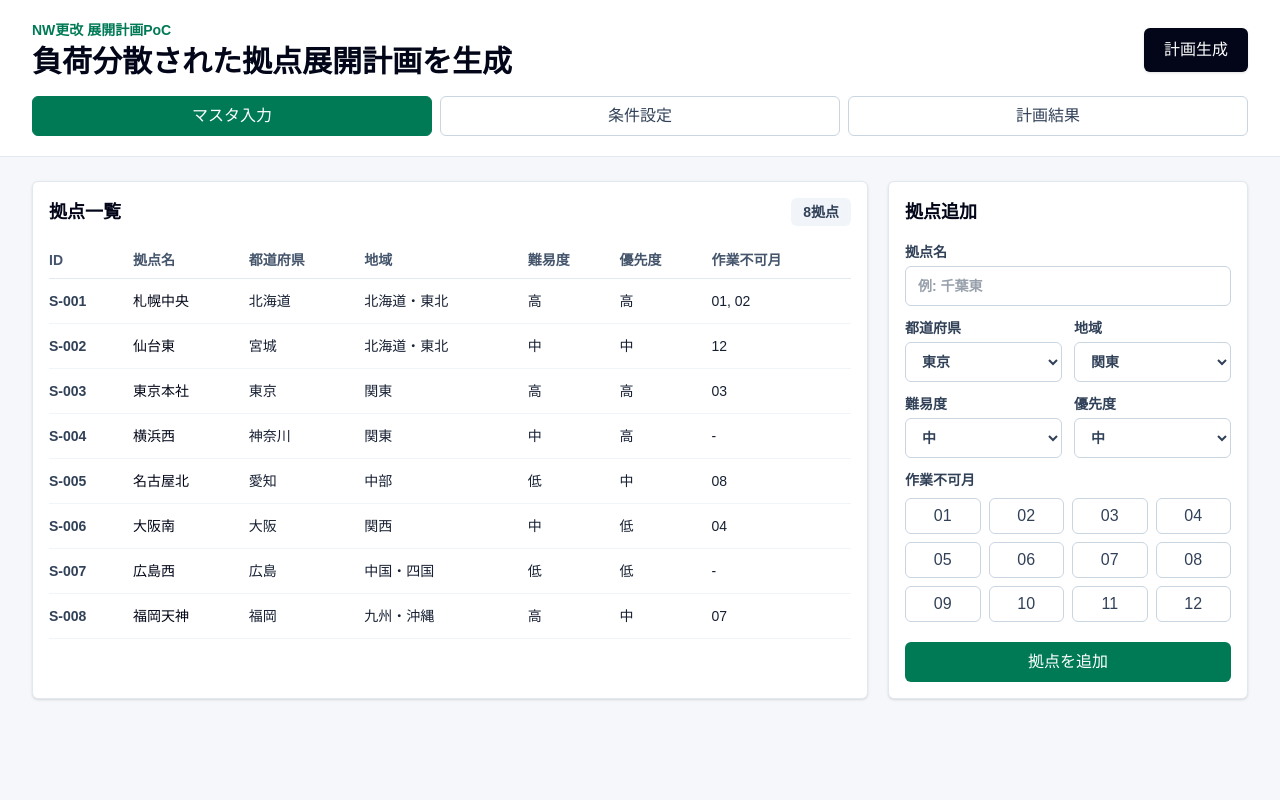
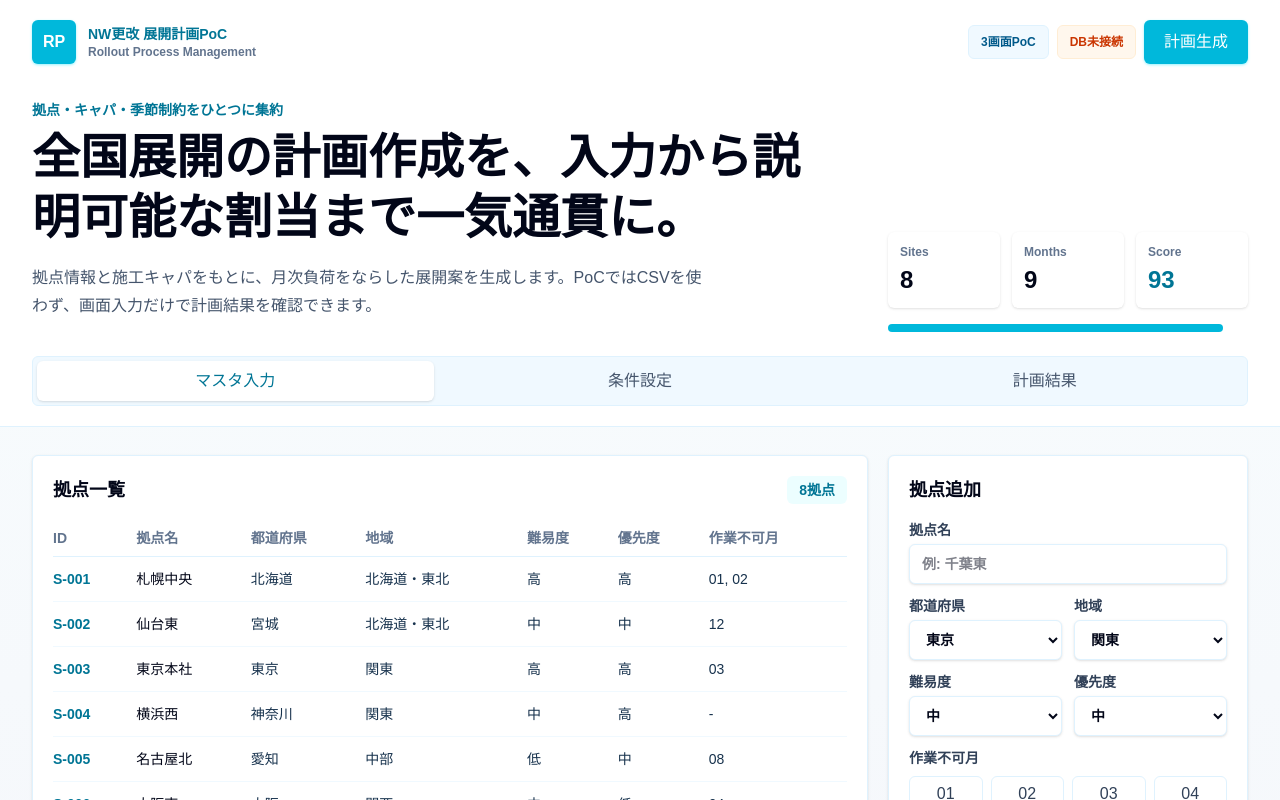
Before and after one commit to tatashir/bs-poc, a Next.js app: page / in a window 1280 px wide. Shown: the top 800 px of the page. Built offline with nearby package versions, Linux system fonts and the light colour scheme.

Commit message:
feat: update layout and styles for NW rollout planner PoC

```diff
--- a/app/globals.css
+++ b/app/globals.css
@@ -6,8 +6,9 @@
 
 body {
   margin: 0;
-  background: #f5f7fb;
-  color: #172033;
+  background:
+    linear-gradient(180deg, #eefaff 0, #f7fbfd 360px, #f5f7fb 100%);
+  color: #17324d;
   font-family:
     Arial,
     "Hiragino Kaku Gothic ProN",
@@ -21,3 +22,15 @@ input,
 select {
   font: inherit;
 }
+
+input,
+select {
+  background: #ffffff;
+}
+
+input:focus,
+select:focus,
+button:focus-visible {
+  outline: 3px solid rgba(33, 190, 214, 0.24);
+  outline-offset: 2px;
+}
--- a/app/page.tsx
+++ b/app/page.tsx
@@ -222,22 +222,67 @@ export default function Home() {
 
   return (
     <main className="min-h-screen">
-      <header className="border-b border-slate-200 bg-white">
-        <div className="mx-auto flex max-w-7xl flex-col gap-4 px-4 py-5 sm:px-6 lg:px-8">
+      <header className="border-b border-sky-100 bg-white/95 backdrop-blur">
+        <div className="mx-auto flex max-w-7xl flex-col gap-6 px-4 py-5 sm:px-6 lg:px-8">
           <div className="flex flex-col justify-between gap-4 lg:flex-row lg:items-center">
+            <div className="flex items-center gap-3">
+              <div className="grid h-11 w-11 place-items-center rounded-md bg-cyan-500 text-base font-black text-white shadow-sm shadow-cyan-200">
+                RP
+              </div>
               <div>
-              <p className="text-sm font-semibold text-emerald-700">NW更改 展開計画PoC</p>
-              <h1 className="mt-1 text-2xl font-bold text-slate-950 sm:text-3xl">負荷分散された拠点展開計画を生成</h1>
+                <p className="text-sm font-bold text-cyan-700">NW更改 展開計画PoC</p>
+                <p className="text-xs font-semibold text-slate-500">Rollout Process Management</p>
               </div>
+            </div>
+            <div className="flex flex-wrap items-center gap-2">
+              <span className="rounded-md border border-sky-100 bg-sky-50 px-3 py-2 text-xs font-bold text-sky-800">
+                3画面PoC
+              </span>
+              <span className="rounded-md border border-orange-100 bg-orange-50 px-3 py-2 text-xs font-bold text-orange-700">
+                DB未接続
+              </span>
               <button
                 type="button"
                 onClick={runPlanner}
-              className="h-11 rounded-md bg-slate-950 px-5 text-sm font-semibold text-white shadow-sm hover:bg-slate-800"
+                className="h-11 rounded-md bg-cyan-500 px-5 text-sm font-bold text-white shadow-sm shadow-cyan-200 hover:bg-cyan-600"
               >
                 計画生成
               </button>
             </div>
-          <nav className="grid gap-2 sm:grid-cols-3" aria-label="画面切替">
+          </div>
+
+          <div className="grid gap-5 lg:grid-cols-[minmax(0,1fr)_360px] lg:items-end">
+            <div className="py-3">
+              <p className="text-sm font-bold text-cyan-700">拠点・キャパ・季節制約をひとつに集約</p>
+              <h1 className="mt-2 max-w-3xl text-3xl font-black leading-tight text-slate-950 sm:text-5xl">
+                全国展開の計画作成を、入力から説明可能な割当まで一気通貫に。
+              </h1>
+              <p className="mt-4 max-w-2xl text-sm leading-7 text-slate-600 sm:text-base">
+                拠点情報と施工キャパをもとに、月次負荷をならした展開案を生成します。PoCではCSVを使わず、画面入力だけで計画結果を確認できます。
+              </p>
+            </div>
+            <div>
+              <div className="grid grid-cols-3 gap-3">
+                <div className="rounded-md bg-white p-3 shadow-sm">
+                  <p className="text-xs font-bold text-slate-500">Sites</p>
+                  <p className="mt-1 text-2xl font-black text-slate-950">{sites.length}</p>
+                </div>
+                <div className="rounded-md bg-white p-3 shadow-sm">
+                  <p className="text-xs font-bold text-slate-500">Months</p>
+                  <p className="mt-1 text-2xl font-black text-slate-950">{months.length}</p>
+                </div>
+                <div className="rounded-md bg-white p-3 shadow-sm">
+                  <p className="text-xs font-bold text-slate-500">Score</p>
+                  <p className="mt-1 text-2xl font-black text-cyan-700">{plan?.plan.score ?? "-"}</p>
+                </div>
+              </div>
+              <div className="mt-4 h-2 rounded-full bg-white">
+                <div className="h-2 rounded-full bg-cyan-500" style={{ width: `${plan?.plan.score ?? 0}%` }} />
+              </div>
+            </div>
+          </div>
+
+          <nav className="grid gap-2 rounded-md border border-sky-100 bg-sky-50 p-1 sm:grid-cols-3" aria-label="画面切替">
             {[
               ["master", "マスタ入力"],
               ["settings", "条件設定"],
@@ -247,10 +292,10 @@ export default function Home() {
                 key={key}
                 type="button"
                 onClick={() => setActiveView(key as "master" | "settings" | "result")}
-                className={`h-10 rounded-md border px-3 text-sm font-semibold ${
+                className={`h-10 rounded-md px-3 text-sm font-bold transition ${
                   activeView === key
-                    ? "border-emerald-700 bg-emerald-700 text-white"
-                    : "border-slate-300 bg-white text-slate-700 hover:bg-slate-50"
+                    ? "bg-white text-cyan-700 shadow-sm"
+                    : "text-slate-600 hover:bg-white/70 hover:text-slate-950"
                 }`}
               >
                 {label}
@@ -260,18 +305,18 @@ export default function Home() {
         </div>
       </header>
 
-      <div className="mx-auto max-w-7xl px-4 py-6 sm:px-6 lg:px-8">
+      <div className="mx-auto max-w-7xl px-4 py-7 sm:px-6 lg:px-8">
         {activeView === "master" && (
           <section className="grid gap-5 lg:grid-cols-[minmax(0,1fr)_360px]">
-            <div className="rounded-md border border-slate-200 bg-white p-4 shadow-sm">
+            <div className="rounded-md border border-sky-100 bg-white p-5 shadow-sm">
               <div className="mb-4 flex items-center justify-between gap-3">
                 <h2 className="text-lg font-bold text-slate-950">拠点一覧</h2>
-                <span className="rounded-md bg-slate-100 px-3 py-1 text-sm font-semibold text-slate-700">{sites.length}拠点</span>
+                <span className="rounded-md bg-cyan-50 px-3 py-1 text-sm font-bold text-cyan-700">{sites.length}拠点</span>
               </div>
               <div className="overflow-x-auto">
                 <table className="w-full min-w-[760px] border-collapse text-left text-sm">
                   <thead>
-                    <tr className="border-b border-slate-200 text-slate-600">
+                    <tr className="border-b border-sky-100 text-slate-500">
                       <th className="py-2 pr-3">ID</th>
                       <th className="py-2 pr-3">拠点名</th>
                       <th className="py-2 pr-3">都道府県</th>
@@ -283,8 +328,8 @@ export default function Home() {
                   </thead>
                   <tbody>
                     {sites.map((site) => (
-                      <tr key={site.id} className="border-b border-slate-100">
-                        <td className="py-3 pr-3 font-semibold text-slate-700">{site.id}</td>
+                      <tr key={site.id} className="border-b border-sky-50 hover:bg-sky-50/60">
+                        <td className="py-3 pr-3 font-bold text-cyan-700">{site.id}</td>
                         <td className="py-3 pr-3 text-slate-950">{site.name}</td>
                         <td className="py-3 pr-3">{site.prefecture}</td>
                         <td className="py-3 pr-3">{site.region}</td>
@@ -298,7 +343,7 @@ export default function Home() {
               </div>
             </div>
 
-            <aside className="rounded-md border border-slate-200 bg-white p-4 shadow-sm">
+            <aside className="rounded-md border border-sky-100 bg-white p-5 shadow-sm">
               <h2 className="text-lg font-bold text-slate-950">拠点追加</h2>
               <div className="mt-4 grid gap-3">
                 <label className="grid gap-1 text-sm font-semibold text-slate-700">
@@ -306,7 +351,7 @@ export default function Home() {
                   <input
                     value={draftSite.name}
                     onChange={(event) => setDraftSite((current) => ({ ...current, name: event.target.value }))}
-                    className="h-10 rounded-md border border-slate-300 px-3 font-normal"
+                    className="h-10 rounded-md border border-sky-100 px-3 font-normal text-slate-950 shadow-sm"
                     placeholder="例: 千葉東"
                   />
                 </label>
@@ -316,7 +361,7 @@ export default function Home() {
                     <select
                       value={draftSite.prefecture}
                       onChange={(event) => setDraftSite((current) => ({ ...current, prefecture: event.target.value }))}
-                      className="h-10 rounded-md border border-slate-300 px-3 font-normal"
+                      className="h-10 rounded-md border border-sky-100 px-3 font-normal text-slate-950 shadow-sm"
                     >
                       {prefectures.map((prefecture) => (
                         <option key={prefecture}>{prefecture}</option>
@@ -328,7 +373,7 @@ export default function Home() {
                     <select
                       value={draftSite.region}
                       onChange={(event) => setDraftSite((current) => ({ ...current, region: event.target.value as Region }))}
-                      className="h-10 rounded-md border border-slate-300 px-3 font-normal"
+                      className="h-10 rounded-md border border-sky-100 px-3 font-normal text-slate-950 shadow-sm"
                     >
                       {regions.map((region) => (
                         <option key={region}>{region}</option>
@@ -344,7 +389,7 @@ export default function Home() {
                       onChange={(event) =>
                         setDraftSite((current) => ({ ...current, difficulty: event.target.value as Site["difficulty"] }))
                       }
-                      className="h-10 rounded-md border border-slate-300 px-3 font-normal"
+                      className="h-10 rounded-md border border-sky-100 px-3 font-normal text-slate-950 shadow-sm"
                     >
                       <option>低</option>
                       <option>中</option>
@@ -358,7 +403,7 @@ export default function Home() {
                       onChange={(event) =>
                         setDraftSite((current) => ({ ...current, priority: event.target.value as Site["priority"] }))
                       }
-                      className="h-10 rounded-md border border-slate-300 px-3 font-normal"
+                      className="h-10 rounded-md border border-sky-100 px-3 font-normal text-slate-950 shadow-sm"
                     >
                       <option>低</option>
                       <option>中</option>
@@ -376,8 +421,8 @@ export default function Home() {
                         onClick={() => toggleMonth("blackoutMonths", month)}
                         className={`h-9 rounded-md border text-sm font-semibold ${
                           draftSite.blackoutMonths.includes(month)
-                            ? "border-rose-600 bg-rose-50 text-rose-700"
-                            : "border-slate-300 bg-white text-slate-700"
+                            ? "border-orange-400 bg-orange-50 text-orange-700"
+                            : "border-sky-100 bg-white text-slate-700 hover:bg-sky-50"
                         }`}
                       >
                         {month}
@@ -388,7 +433,7 @@ export default function Home() {
                 <button
                   type="button"
                   onClick={addSite}
-                  className="mt-2 h-10 rounded-md bg-emerald-700 px-4 text-sm font-semibold text-white hover:bg-emerald-800"
+                  className="mt-2 h-10 rounded-md bg-cyan-500 px-4 text-sm font-bold text-white shadow-sm shadow-cyan-200 hover:bg-cyan-600"
                 >
                   拠点を追加
                 </button>
@@ -399,7 +444,7 @@ export default function Home() {
 
         {activeView === "settings" && (
           <section className="grid gap-5 lg:grid-cols-2">
-            <div className="rounded-md border border-slate-200 bg-white p-4 shadow-sm">
+            <div className="rounded-md border border-sky-100 bg-white p-5 shadow-sm">
               <h2 className="text-lg font-bold text-slate-950">期間と月次件数</h2>
               <div className="mt-4 grid gap-4 sm:grid-cols-2">
                 <label className="grid gap-1 text-sm font-semibold text-slate-700">
@@ -408,7 +453,7 @@ export default function Home() {
                     type="month"
                     value={setting.startMonth}
                     onChange={(event) => setSetting((current) => ({ ...current, startMonth: event.target.value }))}
-                    className="h-10 rounded-md border border-slate-300 px-3 font-normal"
+                    className="h-10 rounded-md border border-sky-100 px-3 font-normal text-slate-950 shadow-sm"
                   />
                 </label>
                 <label className="grid gap-1 text-sm font-semibold text-slate-700">
@@ -417,7 +462,7 @@ export default function Home() {
                     type="month"
                     value={setting.endMonth}
                     onChange={(event) => setSetting((current) => ({ ...current, endMonth: event.target.value }))}
-                    className="h-10 rounded-md border border-slate-300 px-3 font-normal"
+                    className="h-10 rounded-md border border-sky-100 px-3 font-normal text-slate-950 shadow-sm"
                   />
                 </label>
                 <label className="grid gap-1 text-sm font-semibold text-slate-700">
@@ -429,7 +474,7 @@ export default function Home() {
                     onChange={(event) =>
                       setSetting((current) => ({ ...current, monthlyMinimum: Number(event.target.value) }))
                     }
-                    className="h-10 rounded-md border border-slate-300 px-3 font-normal"
+                    className="h-10 rounded-md border border-sky-100 px-3 font-normal text-slate-950 shadow-sm"
                   />
                 </label>
                 <label className="grid gap-1 text-sm font-semibold text-slate-700">
@@ -441,13 +486,13 @@ export default function Home() {
                     onChange={(event) =>
                       setSetting((current) => ({ ...current, monthlyMaximum: Number(event.target.value) }))
                     }
-                    className="h-10 rounded-md border border-slate-300 px-3 font-normal"
+                    className="h-10 rounded-md border border-sky-100 px-3 font-normal text-slate-950 shadow-sm"
                   />
                 </label>
               </div>
             </div>
 
-            <div className="rounded-md border border-slate-200 bg-white p-4 shadow-sm">
+            <div className="rounded-md border border-sky-100 bg-white p-5 shadow-sm">
               <h2 className="text-lg font-bold text-slate-950">季節制約</h2>
               <div className="mt-4 grid gap-4">
                 <fieldset>
@@ -460,8 +505,8 @@ export default function Home() {
                         onClick={() => toggleMonth("snowSeasonMonths", month)}
                         className={`h-9 rounded-md border text-sm font-semibold ${
                           setting.snowSeasonMonths.includes(month)
-                            ? "border-sky-700 bg-sky-50 text-sky-800"
-                            : "border-slate-300 bg-white text-slate-700"
+                            ? "border-cyan-500 bg-cyan-50 text-cyan-700"
+                            : "border-sky-100 bg-white text-slate-700 hover:bg-sky-50"
                         }`}
                       >
                         {month}
@@ -480,7 +525,7 @@ export default function Home() {
                         className={`h-9 rounded-md border text-sm font-semibold ${
                           setting.busySeasonMonths.includes(month)
                             ? "border-amber-700 bg-amber-50 text-amber-800"
-                            : "border-slate-300 bg-white text-slate-700"
+                            : "border-sky-100 bg-white text-slate-700 hover:bg-sky-50"
                         }`}
                       >
                         {month}
@@ -491,7 +536,7 @@ export default function Home() {
               </div>
             </div>
 
-            <div className="rounded-md border border-slate-200 bg-white p-4 shadow-sm lg:col-span-2">
+            <div className="rounded-md border border-sky-100 bg-white p-5 shadow-sm lg:col-span-2">
               <h2 className="text-lg font-bold text-slate-950">地域別施工キャパ</h2>
               <div className="mt-4 grid gap-3 sm:grid-cols-2 lg:grid-cols-3">
                 {regions.map((region) => {
@@ -505,7 +550,7 @@ export default function Home() {
                         min={1}
                         value={value}
                         onChange={(event) => updateCapacity(region, Number(event.target.value))}
-                        className="h-10 rounded-md border border-slate-300 px-3 font-normal"
+                        className="h-10 rounded-md border border-sky-100 px-3 font-normal text-slate-950 shadow-sm"
                       />
                     </label>
                   );
@@ -518,7 +563,7 @@ export default function Home() {
         {activeView === "result" && (
           <section className="grid gap-5">
             <div className="grid gap-5 lg:grid-cols-[280px_minmax(0,1fr)]">
-              <div className="rounded-md border border-slate-200 bg-white p-4 shadow-sm">
+              <div className="rounded-md border border-sky-100 bg-white p-5 shadow-sm">
                 <h2 className="text-lg font-bold text-slate-950">Plan</h2>
                 <dl className="mt-4 grid gap-3 text-sm">
                   <div>
@@ -527,7 +572,7 @@ export default function Home() {
                   </div>
                   <div>
                     <dt className="text-slate-500">Score</dt>
-                    <dd className="text-3xl font-bold text-emerald-700">{plan?.plan.score ?? "-"}</dd>
+                    <dd className="text-3xl font-black text-cyan-700">{plan?.plan.score ?? "-"}</dd>
                   </div>
                   <div>
                     <dt className="text-slate-500">Created</dt>
@@ -538,7 +583,7 @@ export default function Home() {
                 </dl>
               </div>
 
-              <div className="rounded-md border border-slate-200 bg-white p-4 shadow-sm">
+              <div className="rounded-md border border-sky-100 bg-white p-5 shadow-sm">
                 <h2 className="text-lg font-bold text-slate-950">月次件数表</h2>
                 <div className="mt-4 h-64">
                   <ResponsiveContainer width="100%" height="100%">
@@ -547,7 +592,7 @@ export default function Home() {
                       <XAxis dataKey="month" />
                       <YAxis allowDecimals={false} />
                       <Tooltip />
-                      <Bar dataKey="count" name="拠点数" fill="#047857" radius={[4, 4, 0, 0]} />
+                      <Bar dataKey="count" name="拠点数" fill="#21bed6" radius={[4, 4, 0, 0]} />
                     </BarChart>
                   </ResponsiveContainer>
                 </div>
@@ -555,17 +600,17 @@ export default function Home() {
             </div>
 
             <div className="grid gap-5 lg:grid-cols-2">
-              <div className="rounded-md border border-slate-200 bg-white p-4 shadow-sm">
+              <div className="rounded-md border border-sky-100 bg-white p-5 shadow-sm">
                 <h2 className="text-lg font-bold text-slate-950">地図ヒートマップ</h2>
                 <div className="mt-4 grid grid-cols-2 gap-3 sm:grid-cols-3">
                   {regionSummary.map((item) => (
-                    <div key={item.region} className="rounded-md border border-slate-200 p-3">
+                    <div key={item.region} className="rounded-md border border-sky-100 bg-white p-3 shadow-sm">
                       <div
                         className="mb-3 h-16 rounded-md"
                         style={{
-                          background: `linear-gradient(135deg, rgba(4,120,87,${
+                          background: `linear-gradient(135deg, rgba(33,190,214,${
                             Math.max(item.rate, 12) / 100
-                          }), rgba(245,158,11,${Math.max(100 - item.rate, 20) / 140}))`,
+                          }), rgba(247,179,43,${Math.max(100 - item.rate, 20) / 150}))`,
                         }}
                       />
                       <p className="text-sm font-bold text-slate-950">{item.region}</p>
@@ -577,7 +622,7 @@ export default function Home() {
                 </div>
               </div>
 
-              <div className="rounded-md border border-slate-200 bg-white p-4 shadow-sm">
+              <div className="rounded-md border border-sky-100 bg-white p-5 shadow-sm">
                 <h2 className="text-lg font-bold text-slate-950">エリア別進捗率</h2>
                 <div className="mt-4 grid gap-3">
                   {regionSummary.map((item) => (
@@ -586,8 +631,8 @@ export default function Home() {
                         <span className="font-semibold text-slate-800">{item.region}</span>
                         <span className="text-slate-600">{item.rate}%</span>
                       </div>
-                      <div className="h-3 rounded-full bg-slate-100">
-                        <div className="h-3 rounded-full bg-emerald-700" style={{ width: `${item.rate}%` }} />
+                      <div className="h-3 rounded-full bg-sky-50">
+                        <div className="h-3 rounded-full bg-cyan-500" style={{ width: `${item.rate}%` }} />
                       </div>
                     </div>
                   ))}
@@ -595,12 +640,12 @@ export default function Home() {
               </div>
             </div>
 
-            <div className="rounded-md border border-slate-200 bg-white p-4 shadow-sm">
+            <div className="rounded-md border border-sky-100 bg-white p-5 shadow-sm">
               <h2 className="text-lg font-bold text-slate-950">割当結果</h2>
               <div className="mt-4 overflow-x-auto">
                 <table className="w-full min-w-[900px] border-collapse text-left text-sm">
                   <thead>
-                    <tr className="border-b border-slate-200 text-slate-600">
+                    <tr className="border-b border-sky-100 text-slate-500">
                       <th className="py-2 pr-3">拠点</th>
                       <th className="py-2 pr-3">月</th>
                       <th className="py-2 pr-3">地域</th>
@@ -612,7 +657,7 @@ export default function Home() {
                     {plan?.assignments.map((assignment) => {
                       const site = sites.find((item) => item.id === assignment.siteId);
                       return (
-                        <tr key={assignment.siteId} className="border-b border-slate-100 align-top">
+                        <tr key={assignment.siteId} className="border-b border-sky-50 align-top hover:bg-sky-50/60">
                           <td className="py-3 pr-3 font-semibold text-slate-950">{site?.name ?? assignment.siteId}</td>
                           <td className="py-3 pr-3">{assignment.yearMonth}</td>
                           <td className="py-3 pr-3">{assignment.region}</td>
@@ -622,7 +667,7 @@ export default function Home() {
                                 {assignment.warnings.join(", ")}
                               </span>
                             ) : (
-                              <span className="rounded-md bg-emerald-50 px-2 py-1 font-semibold text-emerald-800">なし</span>
+                              <span className="rounded-md bg-cyan-50 px-2 py-1 font-semibold text-cyan-700">なし</span>
                             )}
                           </td>
                           <td className="py-3 pr-3 text-slate-700">{assignment.reason}</td>
```
Lines whose indentation alone changed are shown as unchanged.
